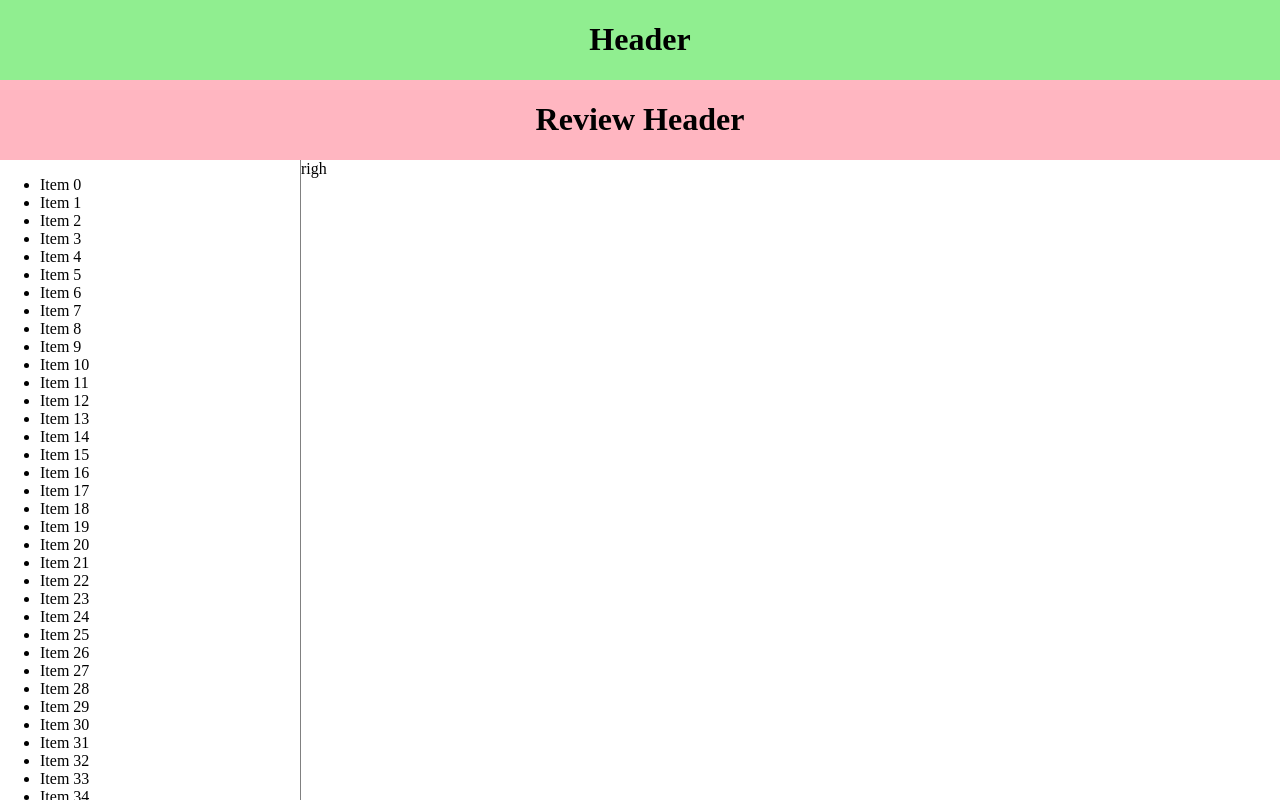
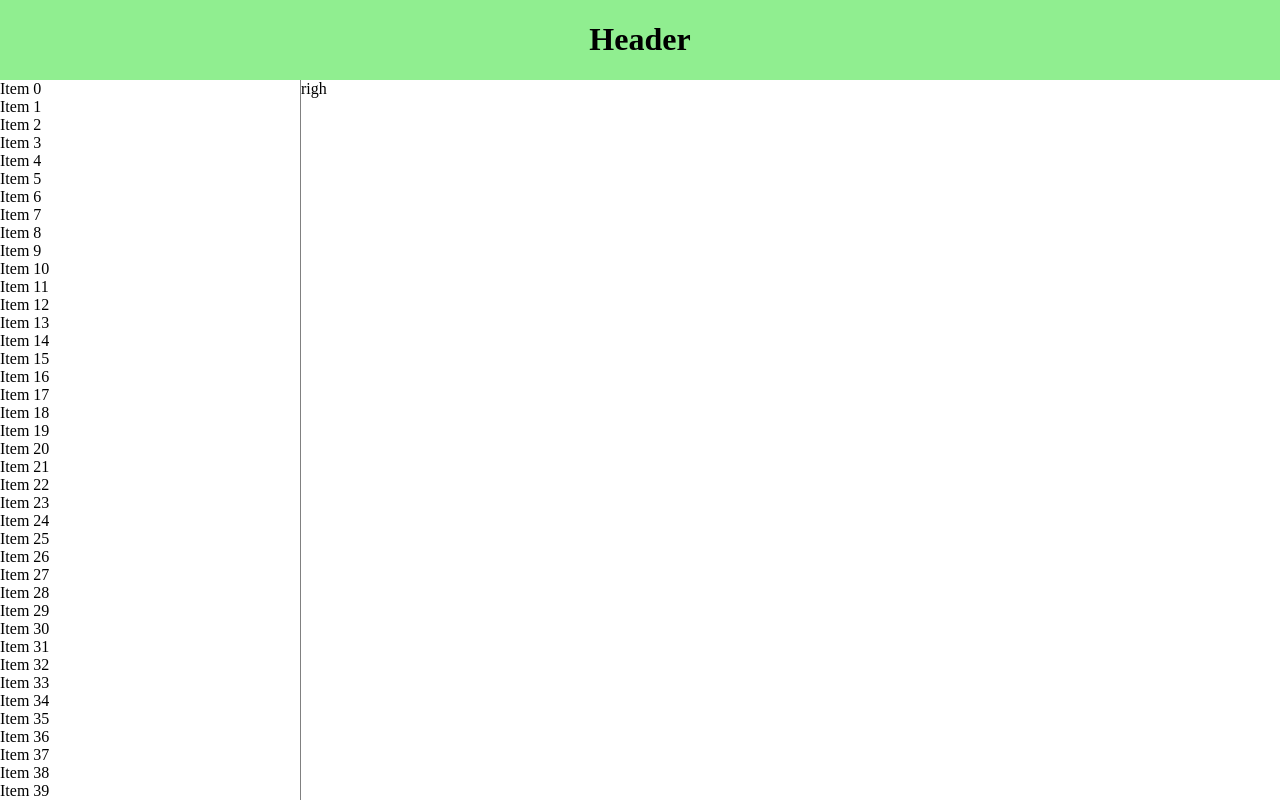
Before and after one commit to harjis/react-layout-2, a React (Create React App) app: page / in a window 1280 px wide. Shown: the top 800 px of the page. Built offline with nearby package versions, Linux system fonts and the light colour scheme.

Commit message:
Going somewhere

```diff
--- a/src/App.module.css
+++ b/src/App.module.css
@@ -1,4 +1,6 @@
 .container {
   display: flex;
   flex-direction: column;
+  height: 100vh;
+  width: 100vw;
 }
--- /dev/null
+++ b/src/components/List/List.module.css
@@ -0,0 +1,6 @@
+.container {
+    display: flex;
+    flex-direction: column;
+    overflow-y: auto;
+    width: 100%;
+}
--- a/src/components/List/List.tsx
+++ b/src/components/List/List.tsx
@@ -1,12 +1,14 @@
+import s from "./List.module.css";
+
 type Props = {
   items: string[];
 };
 export const List = (props: Props) => {
   return (
-    <ul>
+    <div className={s.container}>
       {props.items.map((item, i) => {
-        return <li key={i}>{item}</li>;
+        return <div key={i}>{item}</div>;
       })}
-    </ul>
+    </div>
   );
 };
--- a/src/components/Review/Review.tsx
+++ b/src/components/Review/Review.tsx
@@ -6,12 +6,13 @@ import { ReviewHeader } from "../ReviewHeader/ReviewHeader";
 
 export const Review = () => {
   const left = <List items={getLeftSideItems()} />;
-  return (
-    <div className={s.container}>
-      <ReviewHeader />
-      <Split left={left} right={<div>righ</div>} />
-    </div>
-  );
+  return <Split left={left} right={<div>righ</div>} />;
+  // return (
+  //   <div className={s.container}>
+  //     <ReviewHeader />
+  //     <Split left={left} right={<div>righ</div>} />
+  //   </div>
+  // );
 };
 
 function getLeftSideItems(num: number = 100) {
--- a/src/components/Split/Split.module.css
+++ b/src/components/Split/Split.module.css
@@ -1,10 +1,11 @@
 .container {
     display: flex;
-    height: 100%;
-    width: 100%;
+    overflow: auto;
 }
 
 .leftContainer {
+    display: flex;
+    overflow-y: auto;
     border-right: 1px solid grey;
     width: 300px;
 }
--- a/src/index.css
+++ b/src/index.css
@@ -1,16 +1,16 @@
 html {
-  height: 100%;
-  width: 100%;
+  height: 100vh;
+  width: 100vw;
   overflow: hidden;
 }
 
 body {
-  height: 100%;
-  width: 100%;
+  height: 100vh;
+  width: 100vw;
   margin: 0;
 }
 
 #root {
-  height: 100%;
-  width: 100%;
+  height: 100vh;
+  width: 100vw;
 }
```
